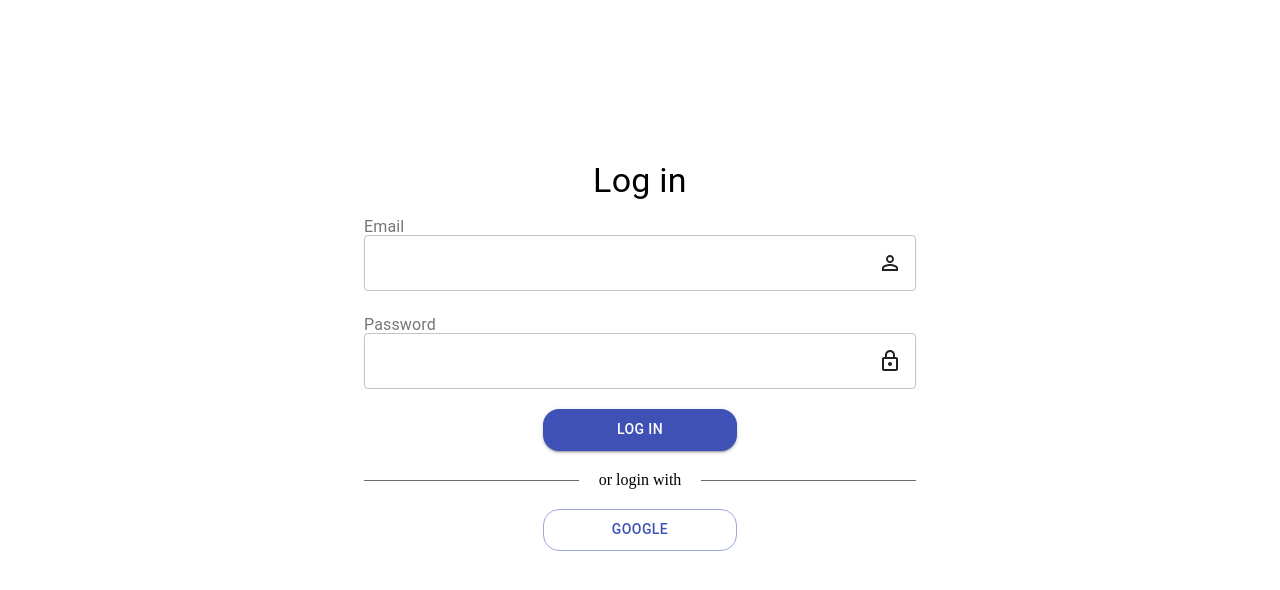
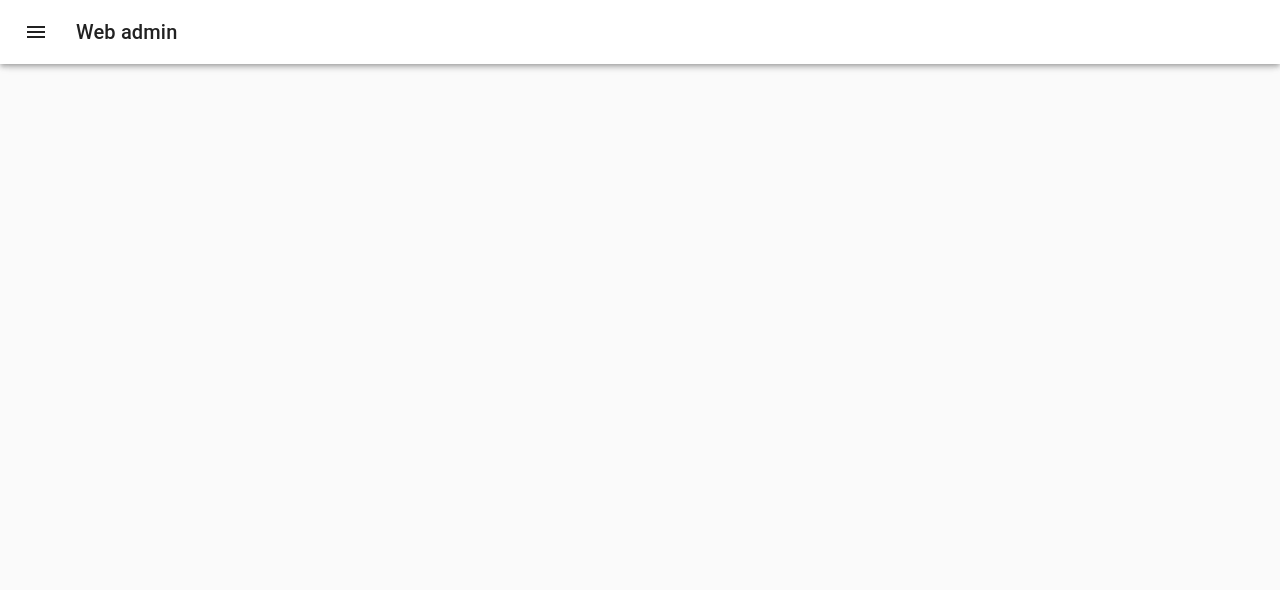
Before and after one commit to lycuong99/sts_admin, a React (Create React App) app: page / in a window 1280 px wide. Before the commit this address led to /login. Shown: the top 590 px of the page. Built offline with nearby package versions, Linux system fonts and the light colour scheme.

Commit message:
maivtn update siderbar

```diff
--- a/src/components/App.js
+++ b/src/components/App.js
@@ -6,9 +6,9 @@ import history from "../history";
 import { connect } from "react-redux";
 import RequireAuth from './auth/RequireAuth';
 import Logout from './auth/Logout';
-
-
-
+import routes from '../router';
+import Sidebar from '../components/Sidebar/Sidebar.js';
+// import bgImage from "../img/sidebar-2.jpg";
 
 class App extends React.Component {
 
@@ -17,16 +17,15 @@ class App extends React.Component {
   render() {
 
     return (
+
       <div>
 
         <Router forceRefresh={true} history={history} >
-        <Switch>
-
-
-
-          <Route path='/login' exact >
+          <Switch>
+            <Route path='/login' exact >
               <Login />
             </Route>
+            <Sidebar/>
             <Route path='/' exact >
               <RequireAuth>
                 HomePage admin
@@ -34,7 +33,7 @@ class App extends React.Component {
                 <Logout />
               </RequireAuth>
             </Route>
-            </Switch>
+          </Switch>
         </Router>
 
       </div>
--- a/src/components/Sidebar/Sidebar.js
+++ b/src/components/Sidebar/Sidebar.js
@@ -1,148 +1,162 @@
-/*eslint-disable*/
 import React from "react";
-import classNames from "classnames";
-import PropTypes from "prop-types";
+import clsx from "clsx";
 import { NavLink, useLocation } from "react-router-dom";
-// @material-ui/core components
-import { makeStyles } from "@material-ui/core/styles";
+import { makeStyles, useTheme } from "@material-ui/core/styles";
 import Drawer from "@material-ui/core/Drawer";
-import Hidden from "@material-ui/core/Hidden";
+import CssBaseline from "@material-ui/core/CssBaseline";
+import AppBar from "@material-ui/core/AppBar";
+import Toolbar from "@material-ui/core/Toolbar";
 import List from "@material-ui/core/List";
+import Typography from "@material-ui/core/Typography";
+import Divider from "@material-ui/core/Divider";
+import IconButton from "@material-ui/core/IconButton";
+import MenuIcon from "@material-ui/icons/Menu";
+import ChevronLeftIcon from "@material-ui/icons/ChevronLeft";
+import ChevronRightIcon from "@material-ui/icons/ChevronRight";
 import ListItem from "@material-ui/core/ListItem";
 import ListItemText from "@material-ui/core/ListItemText";
-import Icon from "@material-ui/core/Icon";
-import styles from "../../jss/sidebarStyle.js";
-const useStyles = makeStyles(styles);
+import { Icon } from "@material-ui/core";
+import UserIcon from "@material-ui/icons/People";
+import CompanyIcon from "@material-ui/icons/LocationCityOutlined";
+import ProfileIcon from "@material-ui/icons/Person";
+import StatisticalIcon from "@material-ui/icons/BarChart";
 
-export default function Sidebar(props) {
+const drawerWidth = 200;
+
+const useStyles = makeStyles((theme) => ({
+  root: {
+    display: "flex"
+  },
+  appBar: {
+    transition: theme.transitions.create(["margin", "width"], {
+      easing: theme.transitions.easing.sharp,
+      duration: theme.transitions.duration.leavingScreen
+    })
+  },
+  appBarShift: {
+    width: `calc(100% - ${drawerWidth}px)`,
+    marginLeft: drawerWidth,
+    transition: theme.transitions.create(["margin", "width"], {
+      easing: theme.transitions.easing.easeOut,
+      duration: theme.transitions.duration.enteringScreen
+    })
+  },
+  menuButton: {
+    marginRight: theme.spacing(2)
+  },
+  hide: {
+    display: "none"
+  },
+  drawer: {
+    width: drawerWidth,
+    flexShrink: 0
+  },
+  drawerPaper: {
+    width: drawerWidth
+  },
+  drawerHeader: {
+    display: "flex",
+    alignItems: "center",
+    padding: theme.spacing(0, 1),
+    // necessary for content to be below app bar
+    ...theme.mixins.toolbar,
+    justifyContent: "flex-end"
+  },
+  content: {
+    flexGrow: 1,
+    padding: theme.spacing(3),
+    transition: theme.transitions.create("margin", {
+      easing: theme.transitions.easing.sharp,
+      duration: theme.transitions.duration.leavingScreen
+    }),
+    marginLeft: -drawerWidth
+  },
+  contentShift: {
+    transition: theme.transitions.create("margin", {
+      easing: theme.transitions.easing.easeOut,
+      duration: theme.transitions.duration.enteringScreen
+    }),
+    marginLeft: 0
+  }
+}));
+
+const INIT_DATA = {
+  path: ["/user", "/company", "/profile", "/statistical"],
+  name: ["All User", "Company", "Profile", "Statistical"],
+  icon: [<UserIcon />, <CompanyIcon />,<ProfileIcon />,<StatisticalIcon />]
+};
+
+export default function PersistentDrawerLeft() {
   const classes = useStyles();
-  let location = useLocation();
-  // verifies if routeName is the one active (in browser input)
-  function activeRoute(routeName) {
-    return location.pathname === routeName;
-  }
-  const { color, logo, image, logoText, routes } = props;
-  var links = (
-    <List className={classes.list}>
-      {routes.map((prop, key) => {
-        var activePro = " ";
-        var listItemClasses;
-        listItemClasses = classNames({
-          [" " + classes[color]]: activeRoute(prop.layout + prop.path),
-        });
+  const theme = useTheme();
+  const [open, setOpen] = React.useState(false);
 
-        const whiteFontClasses = classNames({
-          [" " + classes.whiteFont]: activeRoute(prop.layout + prop.path),
-        });
+  const handleDrawerOpen = () => {
+    setOpen(true);
+  };
+
+  const handleDrawerClose = () => {
+    setOpen(false);
+  };
+
   return (
-          <NavLink
-            to={prop.layout + prop.path}
-            className={activePro + classes.item}
-            activeClassName="active"
-            key={key}
+    <div className={classes.root}>
+      <CssBaseline />
+      <AppBar
+        position="fixed"
+        className={clsx(classes.appBar, {
+          [classes.appBarShift]: open
+        })}
+        color="white"
       >
-            <ListItem button className={classes.itemLink + listItemClasses}>
-              {typeof prop.icon === "string" ? (
-                <Icon
-                  className={classNames(classes.itemIcon, whiteFontClasses, {
-                    [classes.itemIconRTL]: props.rtlActive,
-                  })}
+        <Toolbar>
+          <IconButton
+            color="inherit"
+            aria-label="open drawer"
+            onClick={handleDrawerOpen}
+            edge="start"
+            className={clsx(classes.menuButton, open && classes.hide)}
           >
-                  {prop.icon}
-                </Icon>
-              ) : (
-                <prop.icon
-                  className={classNames(classes.itemIcon, whiteFontClasses, {
-                    [classes.itemIconRTL]: props.rtlActive,
-                  })}
-                />
-              )}
-              <ListItemText
-                primary={props.rtlActive ? prop.rtlName : prop.name}
-                className={classNames(classes.itemText, whiteFontClasses, {
-                  [classes.itemTextRTL]: props.rtlActive,
-                })}
-                disableTypography={true}
-              />
-            </ListItem>
-          </NavLink>
-        );
-      })}
-    </List>
-  );
-  var brand = (
-
-    <div className={classes.logo}>
-      <div className={classes.logoImage}>
-        {/* import logo here */}
-        {/* <img src={logo} alt="logo" className={classes.img} /> */}
-      </div>
-      <a >
-        {logoText}
-      </a>
-    </div>
-  );
-  return (
-    <div>
-      <Hidden mdUp implementation="css">
+            <MenuIcon />
+          </IconButton>
+          <Typography variant="h6" noWrap >
+            Web admin
+          </Typography>
+        </Toolbar>
+      </AppBar>
       <Drawer
-          variant="temporary"
-          anchor={props.rtlActive ? "left" : "right"}
-          open={props.open}
+        className={classes.drawer}
+        variant="persistent"
+        anchor="left"
+        open={open}
         classes={{
-            paper: classNames(classes.drawerPaper, {
-              [classes.drawerPaperRTL]: props.rtlActive,
-            }),
-          }}
-          onClose={props.handleDrawerToggle}
-          ModalProps={{
-            keepMounted: true, // Better open performance on mobile.
+          paper: classes.drawerPaper
         }}
       >
-          {brand}
-          <div className={classes.sidebarWrapper}>
-            {links}
+        <div className={classes.drawerHeader}>
+          <IconButton onClick={handleDrawerClose}>
+            {theme.direction === "ltr" ? (
+              <ChevronLeftIcon />
+            ) : (
+              <ChevronRightIcon />
+            )}
+          </IconButton>
         </div>
-          {image !== undefined ? (
-            <div
-              className={classes.background}
-              style={{ backgroundImage: "url(" + image + ")" }}
-            />
-          ) : null}
+        <Divider />
+        <List>
+          {INIT_DATA.name.map((text, index) => (
+            <ListItem button key={text}>
+              <Icon>{INIT_DATA.icon[index]}</Icon>
+              <ListItemText primary={text} />
+              {/* link để ở đây nè */}
+              <NavLink to={ INIT_DATA.path[index]}
+                activeClassName="active"
+                key={index} />
+            </ListItem>
+          ))}
+        </List>
+        <Divider />
       </Drawer>
-      </Hidden>
-      <Hidden smDown implementation="css">
-        <Drawer
-          anchor={props.rtlActive ? "right" : "left"}
-          variant="permanent"
-          open
-          classes={{
-            paper: classNames(classes.drawerPaper, {
-              [classes.drawerPaperRTL]: props.rtlActive,
-            }),
-          }}
-        >
-          {brand}
-          <div className={classes.sidebarWrapper}>{links}</div>
-          {image !== undefined ? (
-            <div
-              className={classes.background}
-              style={{ backgroundImage: "url(" + image + ")" }}
-            />
-          ) : null}
-        </Drawer>
-      </Hidden>
     </div>
   );
 }
-
-Sidebar.propTypes = {
-  rtlActive: PropTypes.bool,
-  handleDrawerToggle: PropTypes.func,
-  bgColor: PropTypes.oneOf(["purple", "blue", "green", "orange", "red"]),
-  logo: PropTypes.string,
-  image: PropTypes.string,
-  logoText: PropTypes.string,
-  routes: PropTypes.arrayOf(PropTypes.object),
-  open: PropTypes.bool,
-};
```
Lines whose indentation alone changed are shown as unchanged.
